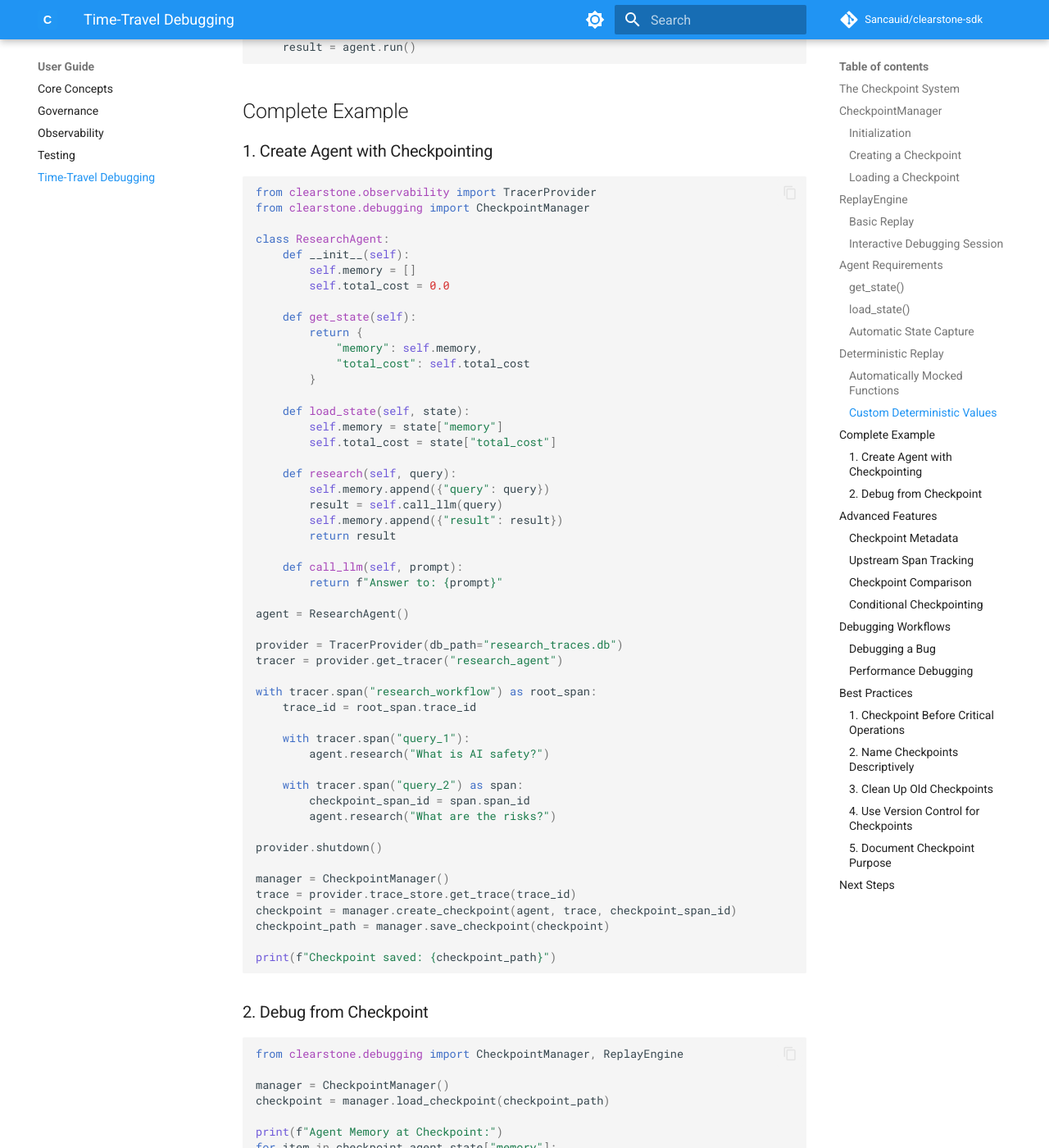
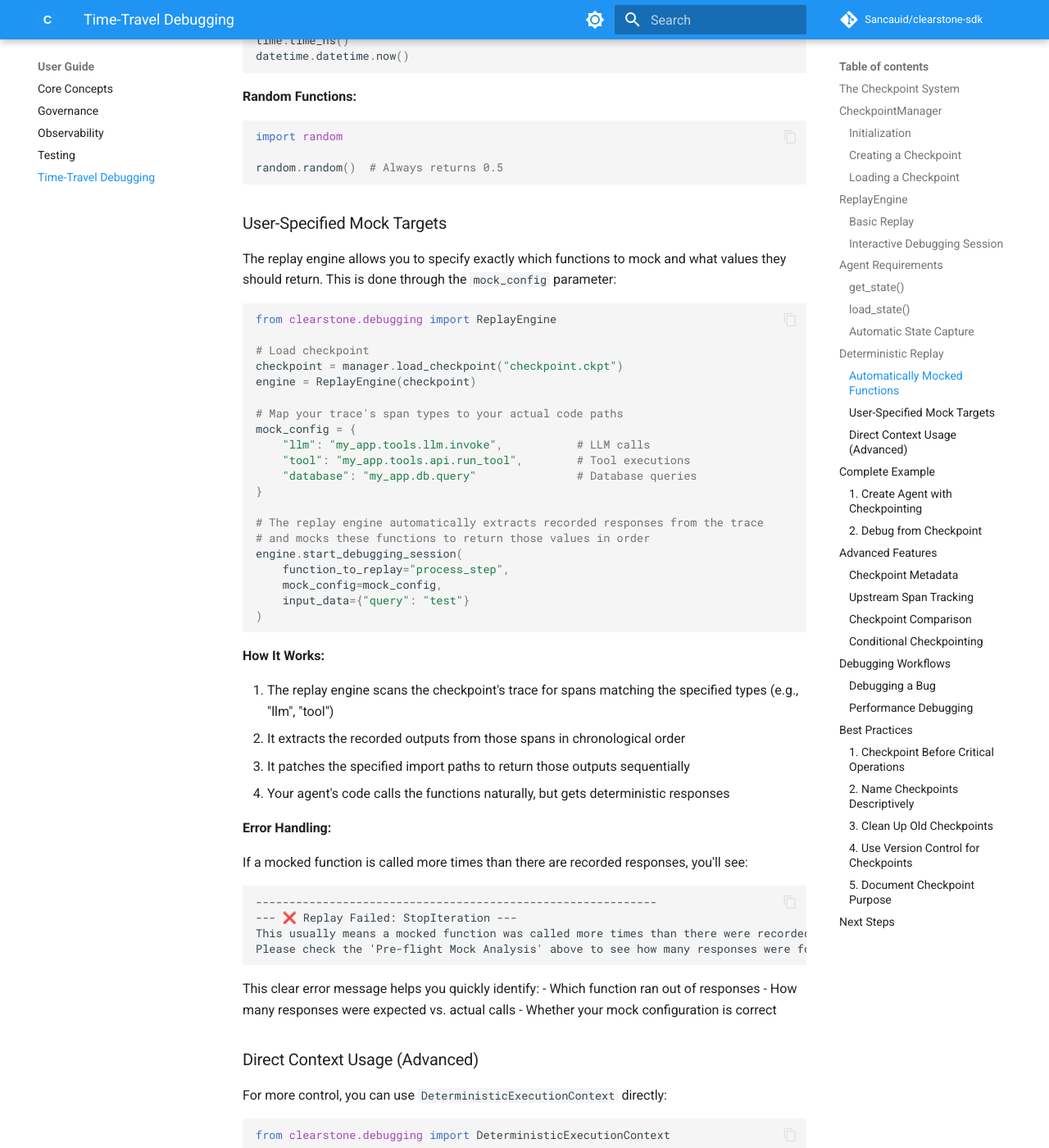
Before and after one commit to Sancauid/clearstone-sdk, an MkDocs documentation site: the page built from docs/guide/time-travel-debugging.md, in a window 1280 px wide and 1400 px high, scrolled down 4472 px. Shown: the whole window at 82% size. Built offline with MkDocs 1.6.1 and Material for MkDocs 9.7.7, drawn with Linux system fonts in a browser that asks for light colours; comment, search, counter and statistics services are not loaded; some of the changed text lies outside the part shown.

Commit message:
hotfix: time-travel debugger

````diff
--- a/docs/guide/time-travel-debugging.md
+++ b/docs/guide/time-travel-debugging.md
@@ -76,7 +76,8 @@ from clearstone.debugging import ReplayEngine
 
 checkpoint = manager.load_checkpoint("t1_ckpt_abc123.ckpt")
 
-engine = ReplayEngine(checkpoint)
+# Pass the trace_store to access all spans in the trace
+engine = ReplayEngine(checkpoint, trace_store=provider.trace_store)
 
 result = engine.replay_from_checkpoint(
     function_name="process_next_step",
@@ -90,16 +91,39 @@ result = engine.replay_from_checkpoint(
 The `start_debugging_session` method drops you into an interactive `pdb` session with the restored agent state:
 
 ```python
-engine = ReplayEngine(checkpoint)
+# Pass trace_store to access all spans including child spans
+engine = ReplayEngine(checkpoint, trace_store=provider.trace_store)
+
+# Define how your trace data maps to your code
+mock_config = {
+    "llm": "my_app.tools.llm.invoke",
+    "tool": "my_app.tools.api.run_tool"
+}
 
 engine.start_debugging_session(
     function_to_replay="process_next_step",
+    mock_config=mock_config,
     input_data={"query": "test"}
 )
 ```
 
 **When you run this:**
 ```
+--- 🕰️ Welcome to the Clearstone Time-Travel Debugger ---
+  Trace ID: abc123
+  Checkpoint: ckpt_xyz (at span: 'process_step_2')
+  Agent State: Rehydrated for 'my_app.agent.MyAgent'
+
+Dropping into interactive debugger (pdb). Type 'c' to continue execution from the checkpoint.
+------------------------------------------------------------
+
+--- Pre-flight Mock Analysis ---
+  - Mocking 'my_app.tools.llm.invoke' (for span_type='llm')
+    - Found 3 recorded response(s) in the trace.
+  - Mocking 'my_app.tools.api.run_tool' (for span_type='tool')
+    - Found 2 recorded response(s) in the trace.
+------------------------------------------------------------
+
 > /path/to/agent.py(42)process_next_step()
 -> result = self.process(input_data)
 (Pdb) print(self.memory)
@@ -108,7 +132,19 @@ engine.start_debugging_session(
 > /path/to/agent.py(43)process_next_step()
 -> return result
 (Pdb) continue
+
+------------------------------------------------------------
+--- ✅ Replay finished. Final result: {'status': 'success'} ---
 ```
+
+**Pre-flight Mock Analysis**
+
+Before entering the debugger, the replay engine performs a pre-flight analysis:
+- Shows which functions will be mocked
+- Displays how many recorded responses were found for each function
+- Warns if no responses are found (preventing `StopIteration` errors)
+
+This makes debugging much easier by giving you visibility into what will happen during replay.
 
 ## Agent Requirements
 
@@ -167,7 +203,7 @@ When replaying from a checkpoint, these are automatically mocked:
 ```python
 import time
 
-time.time()
+time.time()  # Always returns checkpoint timestamp
 time.time_ns()
 datetime.datetime.now()
 ```
@@ -176,34 +212,73 @@ datetime.datetime.now()
 ```python
 import random
 
-random.random()
-random.randint(1, 10)
-random.choice([1, 2, 3])
+random.random()  # Always returns 0.5
 ```
 
-**LLM Responses:**
+### User-Specified Mock Targets
+
+The replay engine allows you to specify exactly which functions to mock and what values they should return. This is done through the `mock_config` parameter:
+
 ```python
-response = call_llm("prompt")
+from clearstone.debugging import ReplayEngine
+
+# Load checkpoint
+checkpoint = manager.load_checkpoint("checkpoint.ckpt")
+engine = ReplayEngine(checkpoint)
+
+# Map your trace's span types to your actual code paths
+mock_config = {
+    "llm": "my_app.tools.llm.invoke",           # LLM calls
+    "tool": "my_app.tools.api.run_tool",        # Tool executions
+    "database": "my_app.db.query"               # Database queries
+}
+
+# The replay engine automatically extracts recorded responses from the trace
+# and mocks these functions to return those values in order
+engine.start_debugging_session(
+    function_to_replay="process_step",
+    mock_config=mock_config,
+    input_data={"query": "test"}
+)
 ```
 
-### Custom Deterministic Values
+**How It Works:**
 
-Override mocked values:
+1. The replay engine scans the checkpoint's trace for spans matching the specified types (e.g., "llm", "tool")
+2. It extracts the recorded outputs from those spans in chronological order
+3. It patches the specified import paths to return those outputs sequentially
+4. Your agent's code calls the functions naturally, but gets deterministic responses
+
+**Error Handling:**
+
+If a mocked function is called more times than there are recorded responses, you'll see:
+
+```
+------------------------------------------------------------
+--- ❌ Replay Failed: StopIteration ---
+This usually means a mocked function was called more times than there were recorded responses in the trace.
+Please check the 'Pre-flight Mock Analysis' above to see how many responses were found.
+```
+
+This clear error message helps you quickly identify:
+- Which function ran out of responses
+- How many responses were expected vs. actual calls
+- Whether your mock configuration is correct
+
+### Direct Context Usage (Advanced)
+
+For more control, you can use `DeterministicExecutionContext` directly:
 
 ```python
 from clearstone.debugging import DeterministicExecutionContext
 
-context = DeterministicExecutionContext(
-    checkpoint=checkpoint,
-    fixed_time=1609459200.0,
-    fixed_random_seed=42,
-    replayed_llm_responses={
-        "prompt_1": "mocked_response_1",
-        "prompt_2": "mocked_response_2"
-    }
-)
+# Manually specify mock targets and their return values
+mock_targets = {
+    "my_app.llm.invoke": ["response1", "response2", "response3"],
+    "my_app.api.fetch": [{"data": "result1"}, {"data": "result2"}]
+}
 
-with context:
+with DeterministicExecutionContext(checkpoint, mock_targets):
     result = agent.run()
 ```
 
@@ -278,8 +353,14 @@ for item in checkpoint.agent_state["memory"]:
 
 engine = ReplayEngine(checkpoint)
 
+# Map trace span types to your agent's code
+mock_config = {
+    "llm": "research_agent.call_llm"  # Mock LLM calls
+}
+
 engine.start_debugging_session(
     function_to_replay="research",
+    mock_config=mock_config,
     query="What are AI alignment solutions?"
 )
 ```
````
Also changed, not shown: CHANGELOG.md (+22 -0 lines), README.md (+2 -0 lines), docs/api/debugging.md (+2 -1 lines), docs/index.md (+2 -0 lines), 6 other files.
